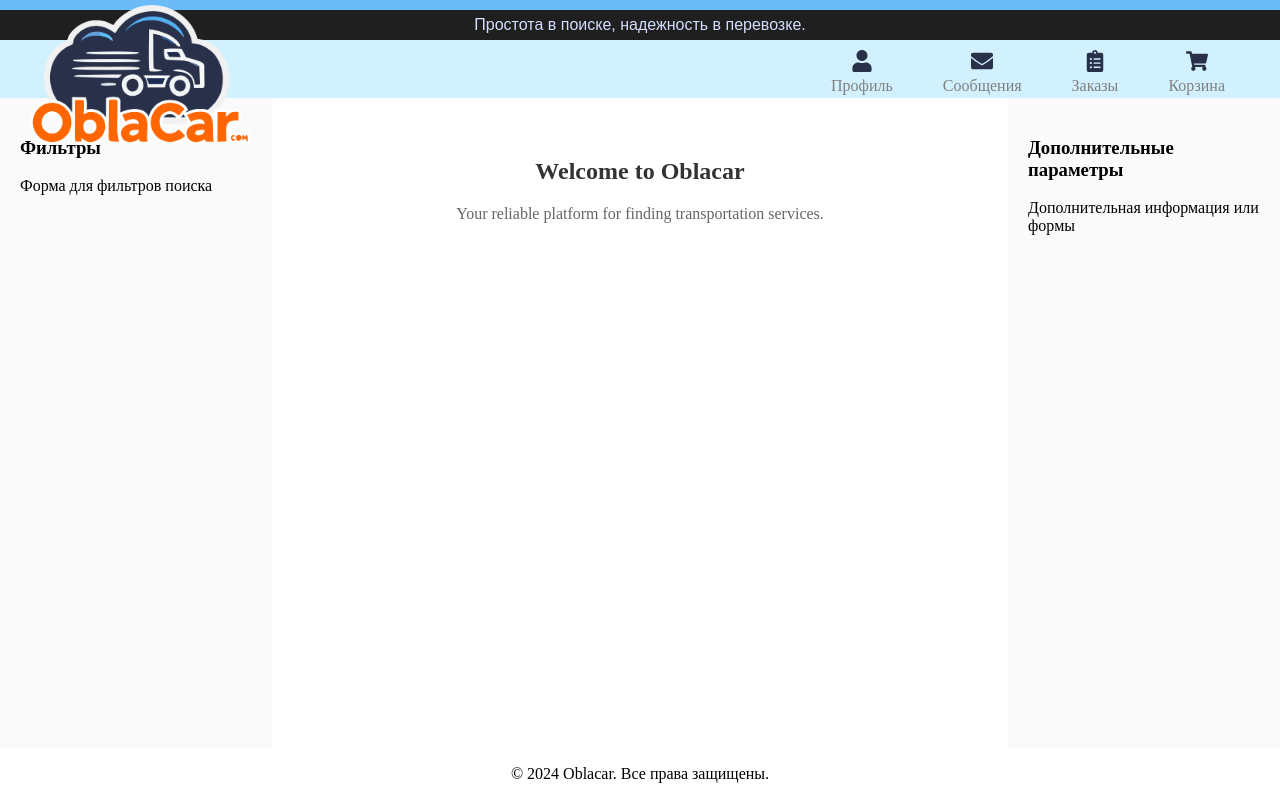
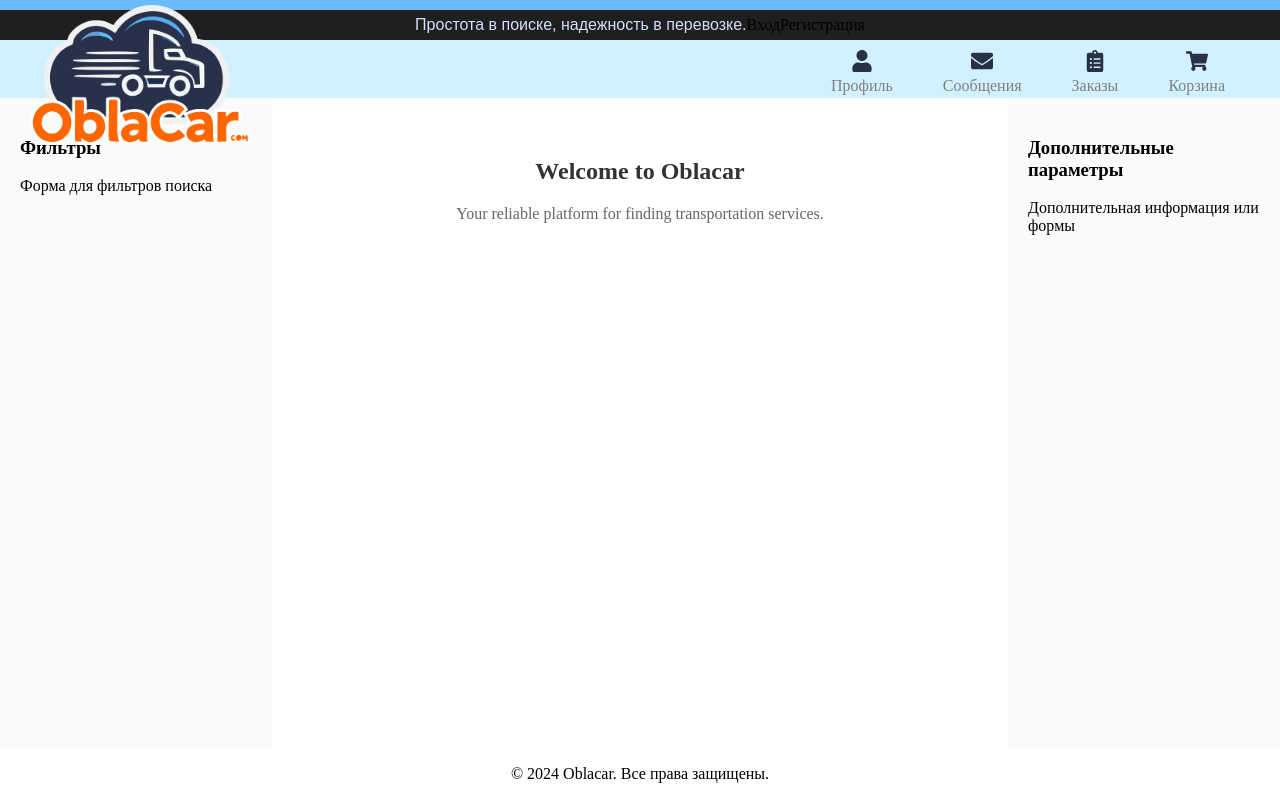
Before and after one commit to oblacar/oblacar, a React (Create React App) app: page / in a window 1280 px wide. Built offline with nearby package versions, Linux system fonts and the light colour scheme.

Commit message:
Хочу удалить ButtonMenu, нужно проверить, что она нигде не используется

```diff
--- a/src/App.js
+++ b/src/App.js
@@ -1,36 +1,3 @@
-// // src/App.js
-// import React from 'react';
-// import { BrowserRouter as Router, Route, Routes } from 'react-router-dom';
-// import Header from './components/Header/Header';
-// import Home from './pages/Home/Home';
-
-// import Register from './components/Register/Register';
-// import Login from './components/Login/Login'; // Импортируйте Login
-
-// const App = () => {
-//     return (
-//         <Router>
-//             <div>
-//                 {/* Шапка сайта */}
-//                 <Header />
-//                 {/* Маршрутизация */}
-
-//                 {/*
-//                     <Register />
-//                     <Login />
-//                 </div> */}
-//                 <Routes>
-//                     <Route
-//                         path='/'
-//                         element={<Home />}
-//                     />
-//                 </Routes>
-//             </div>
-//         </Router>
-//     );
-// };
-
-// export default App;
 // src/App.js
 
 import React from 'react';
@@ -39,18 +6,30 @@ import Layout from './components/Layout'; // Импортируем новый
 import Home from './pages/Home/Home';
 import Register from './components/Register/Register';
 import Login from './components/Login/Login'; // Импортируйте Login
+import { AuthProvider } from './hooks/Authorization/AuthContext'; // Импортируем AuthProvider
 
 const App = () => {
     return (
+        <AuthProvider>
             <Router>
                 <Routes>
-        <Route element={<Layout />}> {/* Используем Layout как обертку */}
-          <Route path='/' element={<Home />} />
-          <Route path='/register' element={<Register />} />
-          <Route path='/login' element={<Login />} />
+                    <Route element={<Layout />}>
+                        <Route
+                            path='/'
+                            element={<Home />}
+                        />
+                        <Route
+                            path='/register'
+                            element={<Register />}
+                        />
+                        <Route
+                            path='/login'
+                            element={<Login />}
+                        />
                     </Route>
                 </Routes>
             </Router>
+        </AuthProvider>
     );
 };
 
--- a/src/components/Header/Header.jsx
+++ b/src/components/Header/Header.jsx
@@ -5,7 +5,12 @@ import styles from './Header.module.css'; // Импортируем стили
 
 import { IconDropdownMenuBar } from '../IconHoverCardBar/IconHoverCardBar';
 
+import { Link } from 'react-router-dom';
+import useAuth from '../../hooks/Authorization/useAuth'; // Импортируем useAuth
+
 const Header = () => {
+    const { user, isAuthenticated, logout } = useAuth(); // Получаем информацию о пользователе из моего хука
+
     return (
         <header className={styles.header}>
             <div className={styles.topLine}>
@@ -20,9 +25,20 @@ const Header = () => {
                 </div>
             </div>
             <div className={styles.middleLine}>
-                <div className={styles.headerSlogan}>
+                <span className={styles.headerSlogan}>
                     Простота в поиске, надежность в перевозке.
-                </div>
+                </span>
+                {isAuthenticated ? (
+                    <>
+                        <span>Привет, {user.email}!</span>
+                        <button onClick={logout}>Выйти</button>
+                    </>
+                ) : (
+                    <>
+                        <Link to='/login'>Вход</Link>
+                        <Link to='/register'>Регистрация</Link>
+                    </>
+                )}
             </div>
             <div className={styles.bottomLine}>
                 <IconDropdownMenuBar className={styles.iconsArea} />
--- a/src/components/IconHoverCardBar/hoverCard/HoverCartCard.jsx
+++ b/src/components/IconHoverCardBar/hoverCard/HoverCartCard.jsx
@@ -17,8 +17,6 @@ export const HoverCartCard = ({
         setIsHoveredCard(false);
     };
 
-    console.log(windowWidth);
-
     return (
         <>
             <div
--- a/src/components/IconHoverCardBar/hoverCard/hoverCardFunctions.jsx
+++ b/src/components/IconHoverCardBar/hoverCard/hoverCardFunctions.jsx
@@ -29,8 +29,6 @@ export const setTopLeftHover = (iconCoordinates, windowWidth) => {
             top: `${hoverTop}px`,
             left: `${halfIcon - halfHover}px`,
         };
-
-        console.log('1-hover входит по ширине: ' + elementStyle);
 
         return elementStyle;
     }
--- /dev/null
+++ b/src/hooks/Authorization/AuthContext.jsx
@@ -0,0 +1,30 @@
+// src/hooks/Authorization/AuthContext.js
+
+import React, { createContext, useReducer, useContext } from 'react';
+import authReducer from './authReducer';
+
+// Создание контекста
+const AuthContext = createContext();
+
+// Провайдер для контекста
+export const AuthProvider = ({ children }) => {
+    const [state, dispatch] = useReducer(authReducer, { user: null });
+
+    return (
+        <AuthContext.Provider value={{ state, dispatch }}>
+            {children}
+        </AuthContext.Provider>
+    );
+};
+
+// Хук для использования контекста
+export const useAuth = () => {
+    const context = useContext(AuthContext);
+    if (!context) {
+        throw new Error('useAuth must be used within an AuthProvider');
+    }
+    return context; // Возвращаем контекст
+};
+
+// Экспортируем AuthContext как именованный экспорт
+export { AuthContext }; // Теперь AuthContext экспортируется как именованный экспорт
--- /dev/null
+++ b/src/hooks/Authorization/authReducer.jsx
@@ -0,0 +1,15 @@
+// Редюсер для управления состоянием аутентификации
+// src/hooks/Authorization/authReducer.js
+
+const authReducer = (state, action) => {
+  switch (action.type) {
+    case 'LOGIN':
+      return { ...state, user: action.payload };
+    case 'LOGOUT':
+      return { ...state, user: null };
+    default:
+      return state;
+  }
+};
+
+export default authReducer;
--- /dev/null
+++ b/src/hooks/Authorization/useAuth.jsx
@@ -0,0 +1,31 @@
+// src/hooks/Authorization/useAuth.js
+
+import { useContext } from 'react';
+import { AuthContext } from './AuthContext'; // Используем именованный импорт
+
+const useAuth = () => {
+    const context = useContext(AuthContext);
+
+    if (!context) {
+        throw new Error('useAuth must be used within an AuthProvider');
+    }
+
+    const { state, dispatch } = context;
+
+    const login = (user) => {
+        dispatch({ type: 'LOGIN', payload: user });
+    };
+
+    const logout = () => {
+        dispatch({ type: 'LOGOUT' });
+    };
+
+    return {
+        user: state.user,
+        isAuthenticated: !!state.user, // Возвращаем true или false в зависимости от наличия пользователя
+        login,
+        logout,
+    };
+};
+
+export default useAuth;
```
Lines whose indentation alone changed are shown as unchanged.
